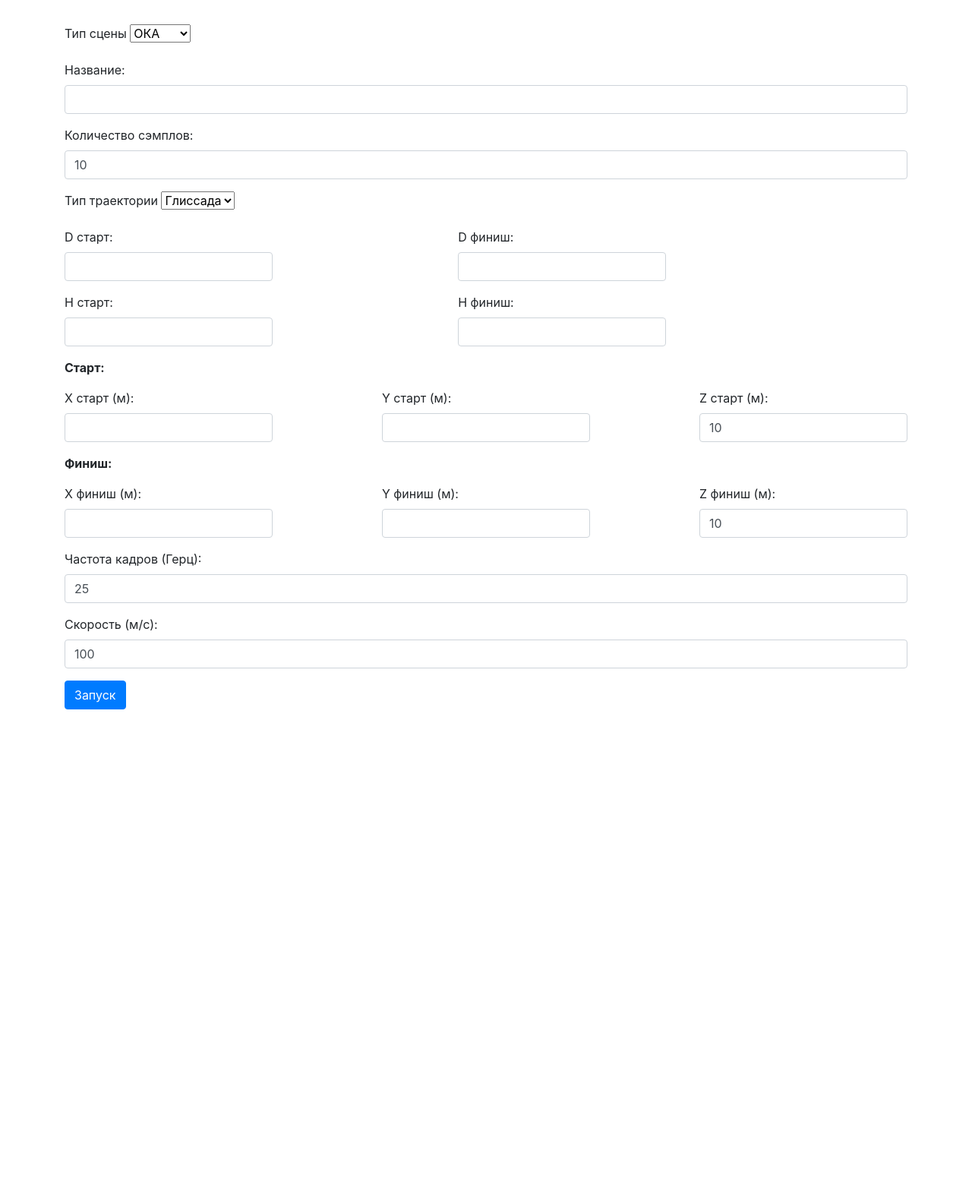
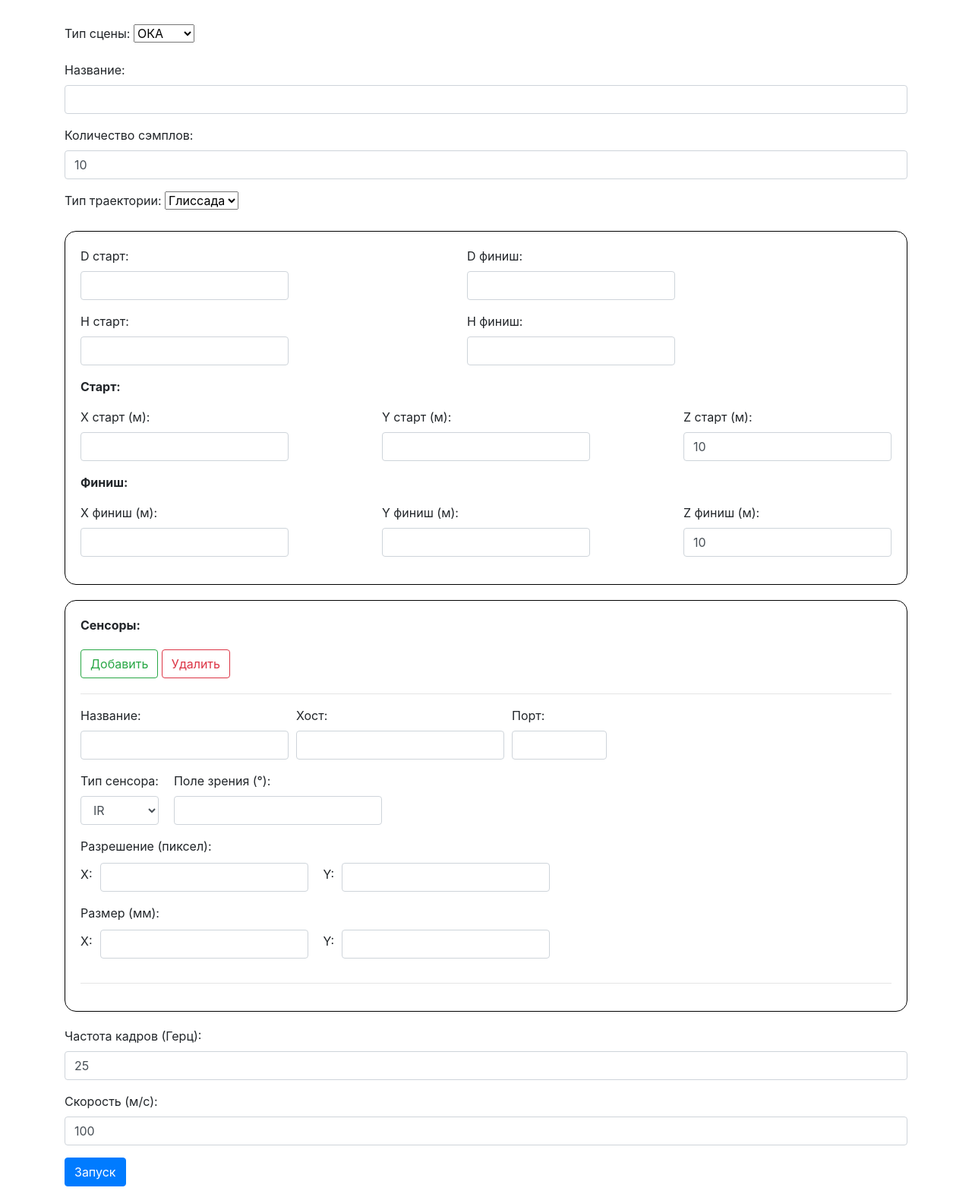
Before and after one commit to quantum73/spo_management, a Flask app: page / in a window 1280 px wide. Shown: the part 74-1646 px from the top of the page at 76% size. Before the commit the page ends 1008 px from the top, so only its background shows below. Run offline with Flask 2, Linux system fonts and the light colour scheme; some libraries are stand-ins or nearby versions.

Commit message:
- Add js script for add and delete sensors - Add sensor form - Update templates and styles from sensor form

```diff
--- a/app/main/forms.py
+++ b/app/main/forms.py
@@ -1,8 +1,8 @@
 from enum import Enum
 
 from flask_wtf import FlaskForm
-from wtforms import StringField, FloatField, SubmitField, SelectField, IntegerField
-from wtforms.validators import DataRequired, NumberRange, Length, Optional
+from wtforms import StringField, FloatField, SubmitField, SelectField, IntegerField, FieldList, FormField
+from wtforms.validators import DataRequired, NumberRange, Length, Optional, IPAddress
 
 DEFAULT_Z = 10
 DEFAULT_SAMPLES_COUNT = 10
@@ -16,14 +16,38 @@ class SceneTypes(Enum):
     kaspiy = "Каспий"
 
 
+class SensorTypes(Enum):
+    IR = "IR"
+    TV = "TV"
+    RL = "RL"
+    JSON = "JSON"
+
+
 class Trajectory(Enum):
     glissade = "Глиссада"
     ellipse = "Эллипс"
 
 
+class SensorForm(FlaskForm):
+    sensor_name = StringField('Название:', validators=[DataRequired(), Length(min=3, max=64)])
+    sensor_type = SelectField(
+        'Тип сенсора:',
+        choices=[(s.name, s.value) for s in SensorTypes],
+        default=SensorTypes.IR.name,
+        validators=[DataRequired()],
+    )
+    resolution_x = IntegerField('X:', validators=[DataRequired(), NumberRange(min=64)])
+    resolution_y = IntegerField('Y:', validators=[DataRequired(), NumberRange(min=64)])
+    size_x = IntegerField('X:', validators=[DataRequired(), NumberRange(min=1)])
+    size_y = IntegerField('Y:', validators=[DataRequired(), NumberRange(min=1)])
+    field_view = IntegerField('Поле зрения (°):', validators=[DataRequired(), NumberRange(min=1)])
+    host = StringField('Хост:', validators=[DataRequired(), IPAddress()])
+    port = IntegerField('Порт:', validators=[DataRequired(), NumberRange(min=1000, max=9999)])
+
+
 class ParametersForm(FlaskForm):
     scene = SelectField(
-        'Тип сцены',
+        'Тип сцены:',
         choices=[(i.name, i.value) for i in SceneTypes],
         default=SceneTypes.oka.name,
         validators=[DataRequired()],
@@ -35,7 +59,7 @@ class ParametersForm(FlaskForm):
         validators=[DataRequired(), NumberRange(min=1)],
     )
     trajectory_type = SelectField(
-        'Тип траектории',
+        'Тип траектории:',
         choices=[(i.name, i.value) for i in Trajectory],
         default=Trajectory.glissade.name,
         validators=[DataRequired()],
@@ -63,6 +87,15 @@ class ParametersForm(FlaskForm):
     y_target = FloatField('Y (м):', validators=[Optional(), NumberRange(min=0)])
     z_target = FloatField('Z (м):', default=DEFAULT_Z, validators=[Optional(), NumberRange(min=0)])
 
+    # sensors
+    sensors = FieldList(
+        FormField(SensorForm),
+        min_entries=1,
+        max_entries=5,
+        # label="Сенсоры:",
+        validators=[DataRequired()],
+    )
+
     frequency = FloatField(
         'Частота кадров (Герц):',
         default=DEFAULT_FREQUENCY,
@@ -76,5 +109,5 @@ class ParametersForm(FlaskForm):
 
     submit = SubmitField(
         'Запуск',
-        render_kw={'class': 'btn btn-success btn-md'},
+        render_kw={'class': 'btn btn-primary btn-md'},
     )
--- a/app/static/css/base.css
+++ b/app/static/css/base.css
@@ -29,3 +29,50 @@
 .diameters .form-group:first-child, .heights .form-group:first-child {
     margin-right: 22%;
 }
+
+.sensors-block, .ellipse-block, .glyssade-block {
+    margin: 20px 0;
+    padding: 20px;
+    border: 1px solid black;
+    border-radius: 15px;
+}
+
+.sensor-buttons-container {
+    margin: 20px 0;
+}
+
+.resolution, .sizes, .name-and-ip, .type-and-view {
+    justify-content: flex-start;
+    align-items: flex-start;
+}
+
+.resolution .form-group, .sizes .form-group {
+    display: flex;
+    flex-direction: row;
+    justify-content: flex-start;
+    align-items: center;
+}
+
+.resolution .form-group label, .sizes .form-group label {
+    margin-right: 10px;
+}
+
+.resolution .form-group:first-child,
+.sizes .form-group:first-child,
+.name-and-ip .form-group:first-child,
+.type-and-view .form-group:first-child {
+    margin-right: 10px;
+}
+
+.resolution .form-group:last-child,
+.sizes .form-group:last-child,
+.ip-address .form-group:last-child,
+.name-and-ip .form-group:last-child,
+.type-and-view .form-group:last-child {
+    margin-left: 10px;
+}
+
+
+.sensor-row > p {
+    margin: 0;
+}
--- /dev/null
+++ b/app/static/js/add_and_delete_sensors.js
@@ -0,0 +1,24 @@
+let add_btn = $("#add-sensor-btn");
+let remove_btn = $("#remove-sensor-btn");
+
+$(add_btn).click(function () {
+    let sensors_rows = $(".sensor-row");
+    let length = sensors_rows.length;
+    if (length < 5) {
+        $(this).removeClass("disabled");
+        $(this).prop('disabled', false);
+        let clone_sensor = $(".sensor-row:first").clone();
+        clone_sensor.find(":input").attr("id", $(":input", clone_sensor).attr("id").replace(/-\d-/, `-${length}-`) );
+        clone_sensor.find(":input").attr("name", $(":input", clone_sensor).attr("name").replace(/-\d-/, `-${length}-`) );
+        clone_sensor.find("label").attr("for", $("label", clone_sensor).attr("for").replace(/-\d-/, `-${length}-`) );
+        clone_sensor.insertAfter(".sensor-row:last");
+    }
+});
+
+$(remove_btn).click(function () {
+    let sensors_rows = $(".sensor-row");
+    if (sensors_rows.length > 1) {
+        let remove_idx = sensors_rows.length - 1;
+        sensors_rows[remove_idx].remove();
+    }
+});
--- a/app/templates/main/home.html
+++ b/app/templates/main/home.html
@@ -55,6 +55,44 @@
           </div>
       </div>
 
+      <div class="sensors-block">
+            <p style="font-weight: bold">Сенсоры:</p>
+            <div class="sensor-buttons-container">
+                <div id="add-sensor-btn" class="btn btn-outline-success">Добавить</div>
+                <div id="remove-sensor-btn" class="btn btn-outline-danger">Удалить</div>
+            </div>
+
+            {% for i in parameters_from.sensors %}
+                <hr>
+                <div class="sensor-row">
+                    <div class="row-flex-div name-and-ip">
+                        {{ render_field(i.sensor_name) }}
+                        {{ render_field(i.host) }}
+                        {{ render_field(i.port) }}
+                     </div>
+
+                    <div class="row-flex-div type-and-view">
+                        {{ render_field(i.sensor_type) }}
+                        {{ render_field(i.field_view) }}
+                    </div>
+
+                    <p style="margin-bottom: 10px;">Разрешение (пиксел):</p>
+                    <div class="row-flex-div resolution">
+                        {{ render_field(i.resolution_x) }}
+                        {{ render_field(i.resolution_y) }}
+                     </div>
+
+                    <p style="margin-bottom: 10px;">Размер (мм):</p>
+                    <div class="row-flex-div sizes">
+                        {{ render_field(i.size_x) }}
+                        {{ render_field(i.size_y) }}
+                     </div>
+                    <hr>
+                </div>
+            {% endfor %}
+        </div>
+
+
       {{ render_field(parameters_from.frequency) }}
       {{ render_field(parameters_from.velocity) }}
       {{ render_field(parameters_from.submit) }}
@@ -65,4 +103,5 @@
 {% block scripts %}
     {{ super()}}
     <script src="{{ url_for('static', filename='js/check_trajectory.js') }}"></script>
+    <script src="{{ url_for('static', filename='js/add_and_delete_sensors.js') }}"></script>
 {% endblock %}
```
